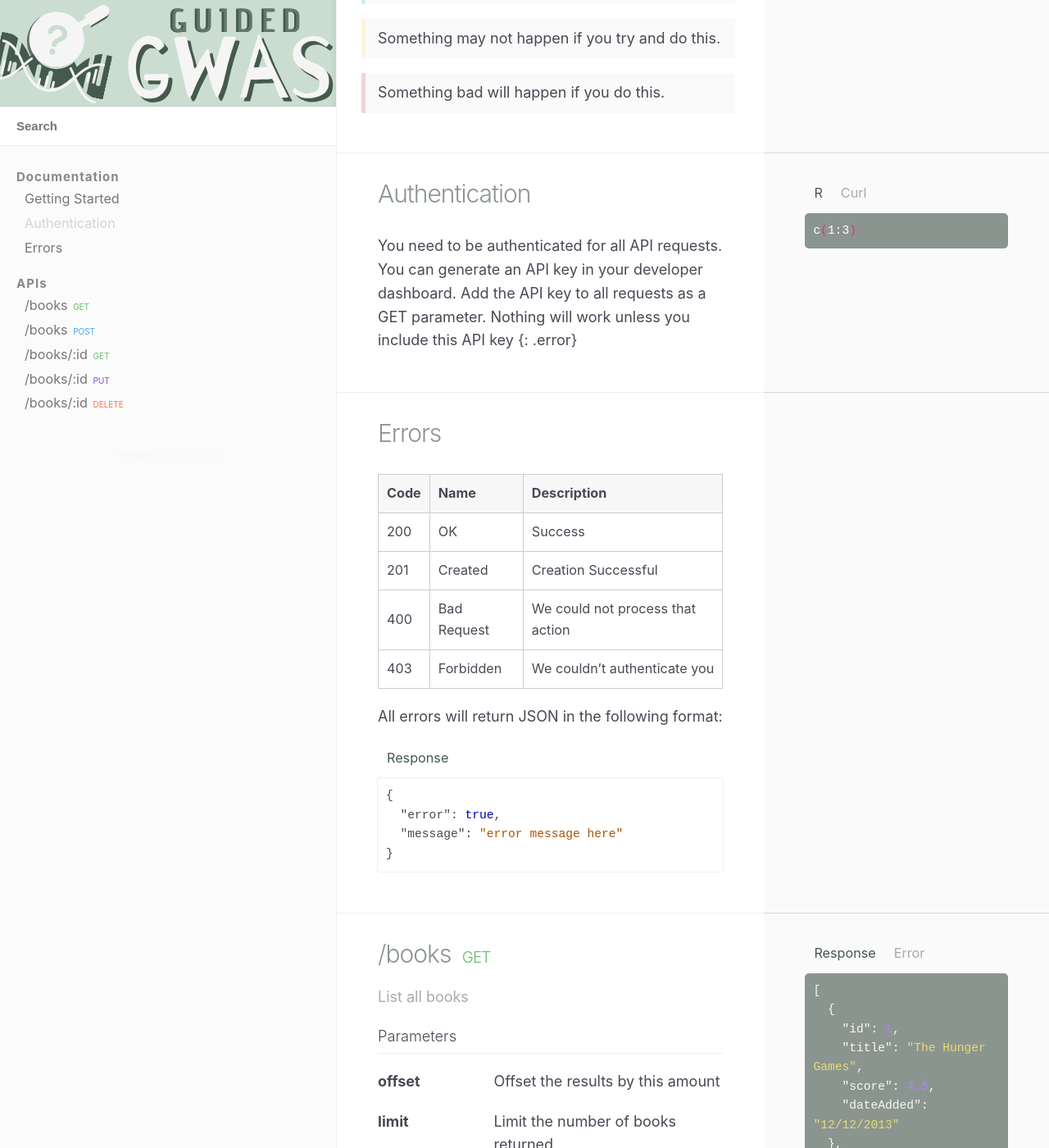
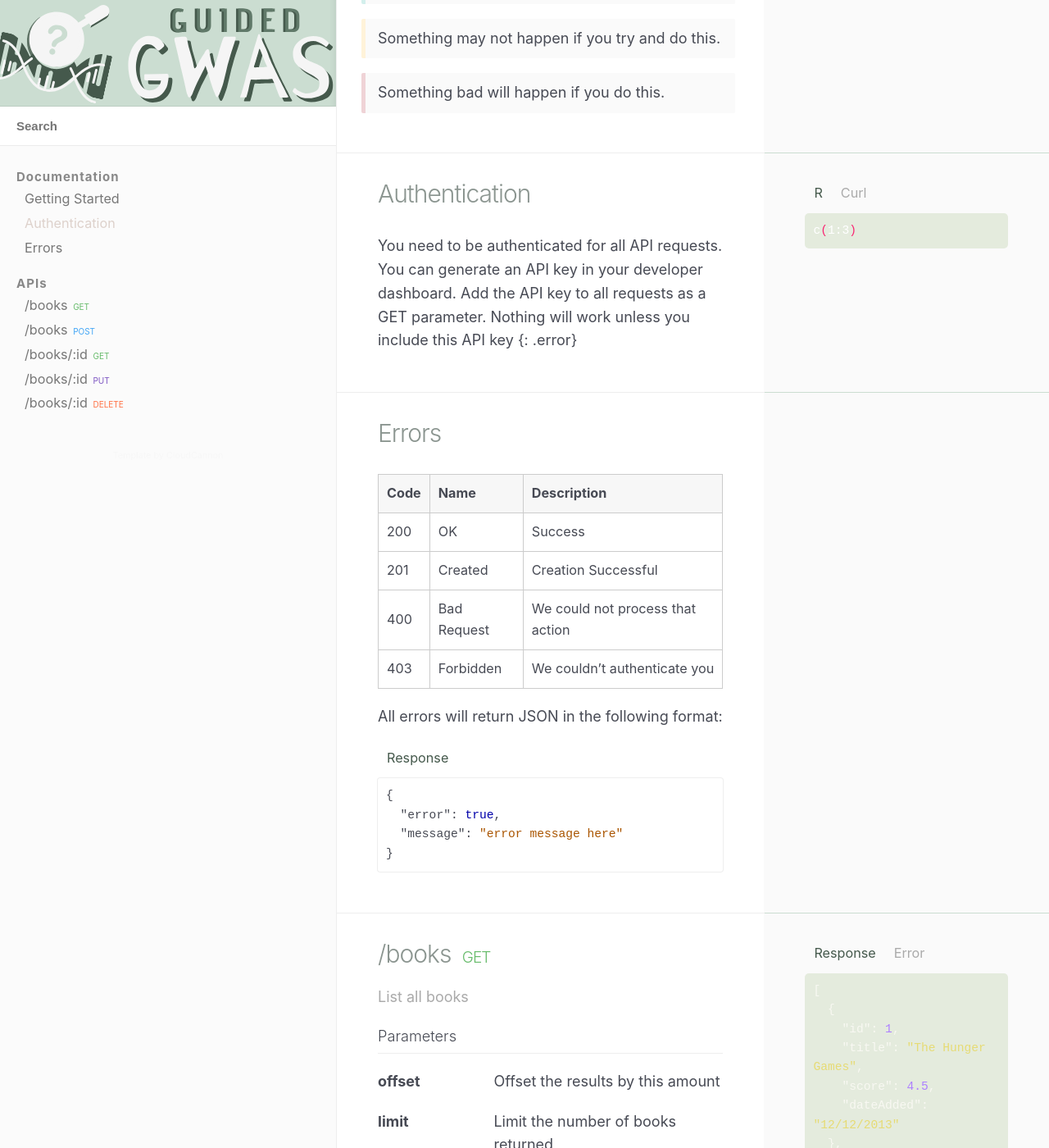
Before and after one commit to bucknor2/gg, a Jekyll site: the page built from index.html, in a window 1280 px wide and 1400 px high, scrolled down 408 px. Shown: the whole window at 82% size. Built offline with Jekyll 4.4.1, drawn with Linux system fonts in a browser that asks for light colours; nearby versions of some CDN libraries.

Commit message:
Update _main.scss

```diff
--- a/_sass/_main.scss
+++ b/_sass/_main.scss
@@ -351,7 +351,7 @@ hr {
 	}
 
 	pre {
-		background: #8b9590;
+		background: #e4ebdd;
 		padding: 10px;
 		border-radius: 5px;
 	}
```
